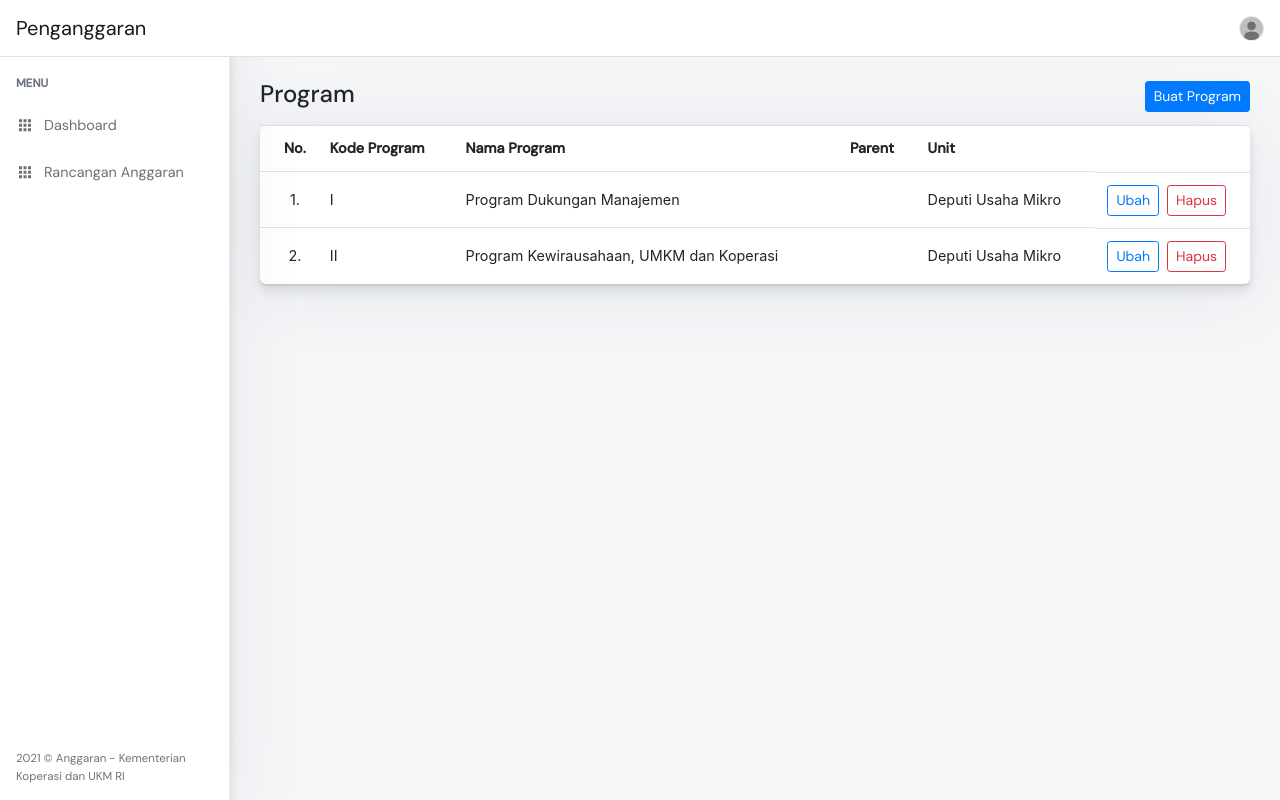
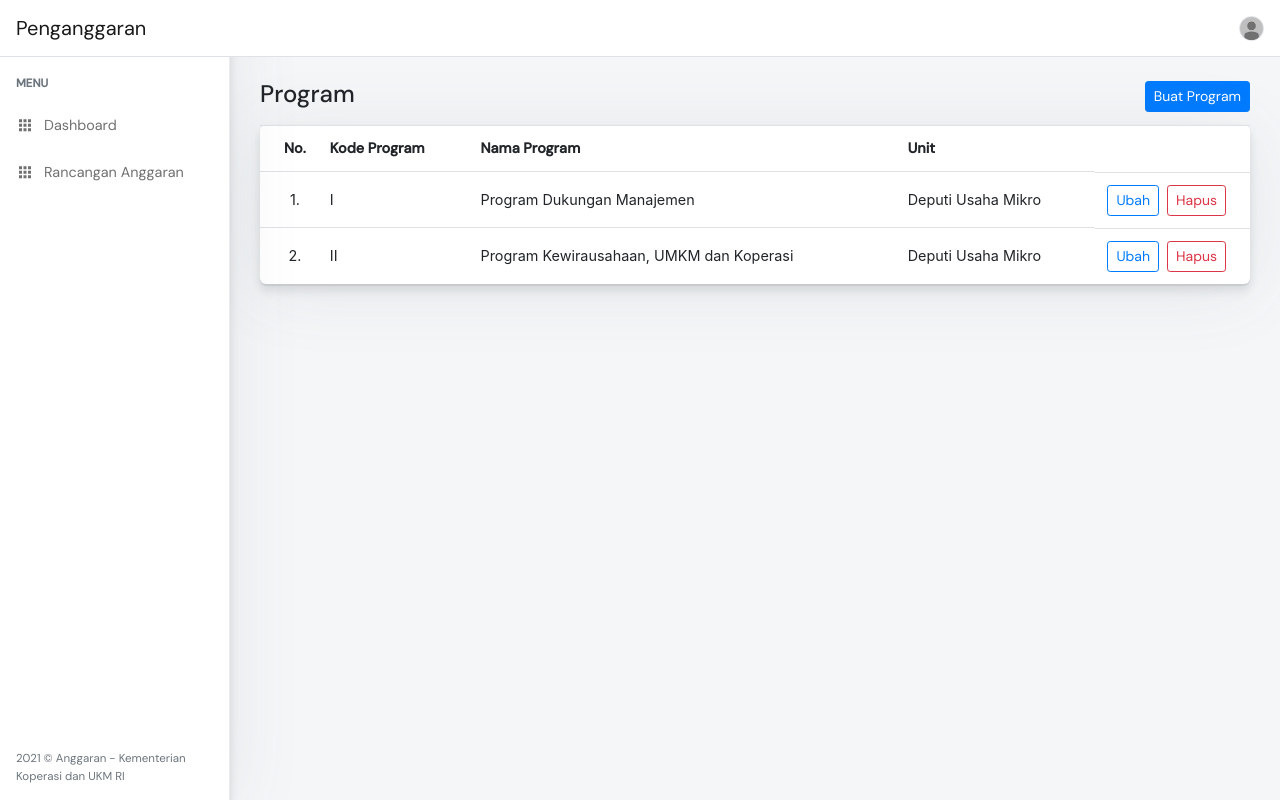
Before and after one commit to ahmadsyaifulakbar24/anggaran, a Laravel app: template resources/views/program.blade.php in a window 1280 px wide. Run offline with Laravel 8, Linux system fonts and the light colour scheme; the template is opened without the code that fills it, so the values that code supplies are empty; parts of the project's set-up code (start-up, migrations or seed data) failed here and were passed over.

Commit message:
remove parent

```diff
--- a/resources/views/program.blade.php
+++ b/resources/views/program.blade.php
@@ -16,7 +16,6 @@
 							<th class="text-truncate">No.</th>
 							<th class="text-truncate">Kode Program</th>
 							<th class="text-truncate">Nama Program</th>
-							<th class="text-truncate">Parent</th>
 							<th class="text-truncate">Unit</th>
 							<th></th>
 						</tr>
@@ -26,7 +25,6 @@
 							<td class="text-center">1.</td>
 							<td class="text-truncate">I</td>
 							<td class="text-truncate">Program Dukungan Manajemen</td>
-							<td class="text-truncate"></td>
 							<td class="text-truncate">Deputi Usaha Mikro</td>
 							<td class="d-flex">
 								<button class="btn btn-sm btn-outline-primary edit mr-2">Ubah</button>
@@ -37,7 +35,6 @@
 							<td class="text-center">2.</td>
 							<td class="text-truncate">II</td>
 							<td class="text-truncate">Program Kewirausahaan, UMKM dan Koperasi</td>
-							<td class="text-truncate"></td>
 							<td class="text-truncate">Deputi Usaha Mikro</td>
 							<td class="d-flex">
 								<button class="btn btn-sm btn-outline-primary edit mr-2">Ubah</button>
```
